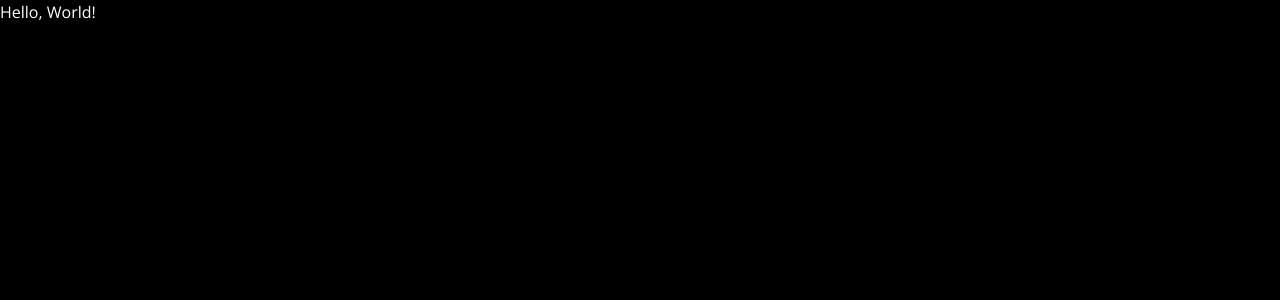
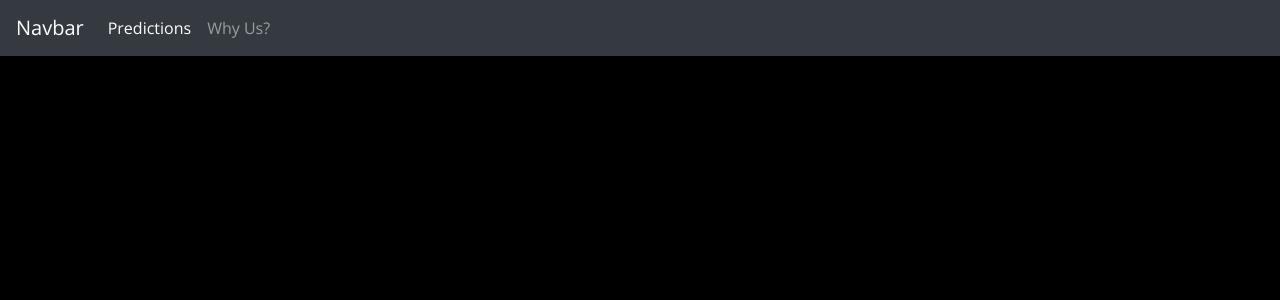
Before and after one commit to JDCRecomendable/webpage-map-sample, a Flask app: page / in a window 1280 px wide. Before the commit the part shown is almost empty. Shown: the top 300 px of the page. Run offline with Flask 2, Linux system fonts and the light colour scheme; some libraries are stand-ins or nearby versions.

Commit message:
Add navbar sample

```diff
--- a/webpage_map_sample/templates/index.html
+++ b/webpage_map_sample/templates/index.html
@@ -21,7 +21,22 @@
     </head>
 
     <body>
-        <p>Hello, World!</p>
+        <nav class="navbar navbar-expand-lg navbar-dark bg-dark">
+            <a class="navbar-brand" href="#">Navbar</a>
+            <button class="navbar-toggler" type="button" data-toggle="collapse" data-target="#navbarNav" aria-controls="navbarNav" aria-expanded="false" aria-label="Toggle navigation">
+                <span class="navbar-toggler-icon"></span>
+            </button>
+            <div class="collapse navbar-collapse" id="navbarNav">
+                <ul class="navbar-nav">
+                <li class="nav-item active">
+                    <a class="nav-link" href="#">Predictions <span class="sr-only">(current)</span></a>
+                </li>
+                <li class="nav-item">
+                    <a class="nav-link" href="#">Why Us?</a>
+                </li>
+                </ul>
+            </div>
+        </nav>
     </body>
 
 </html>
```
